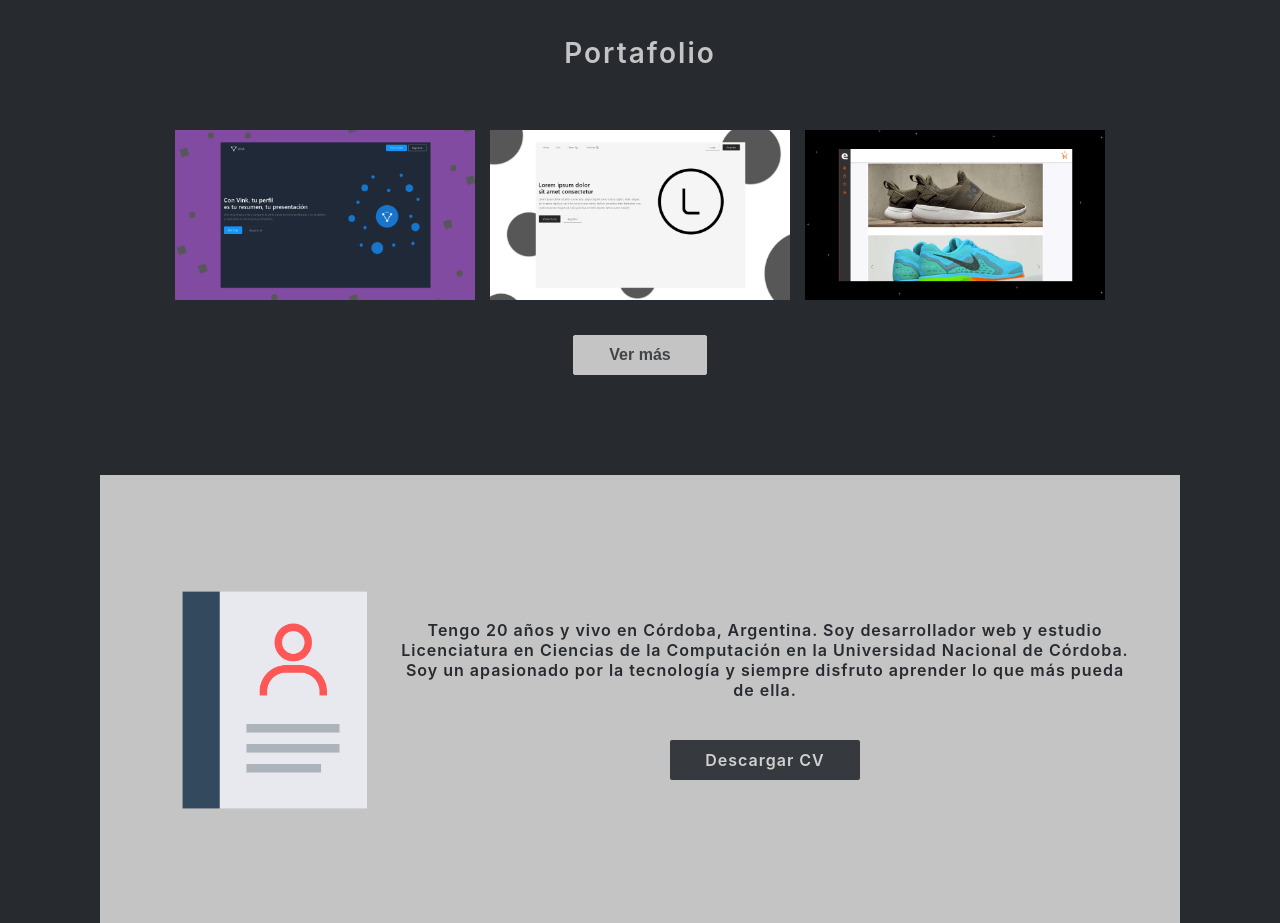
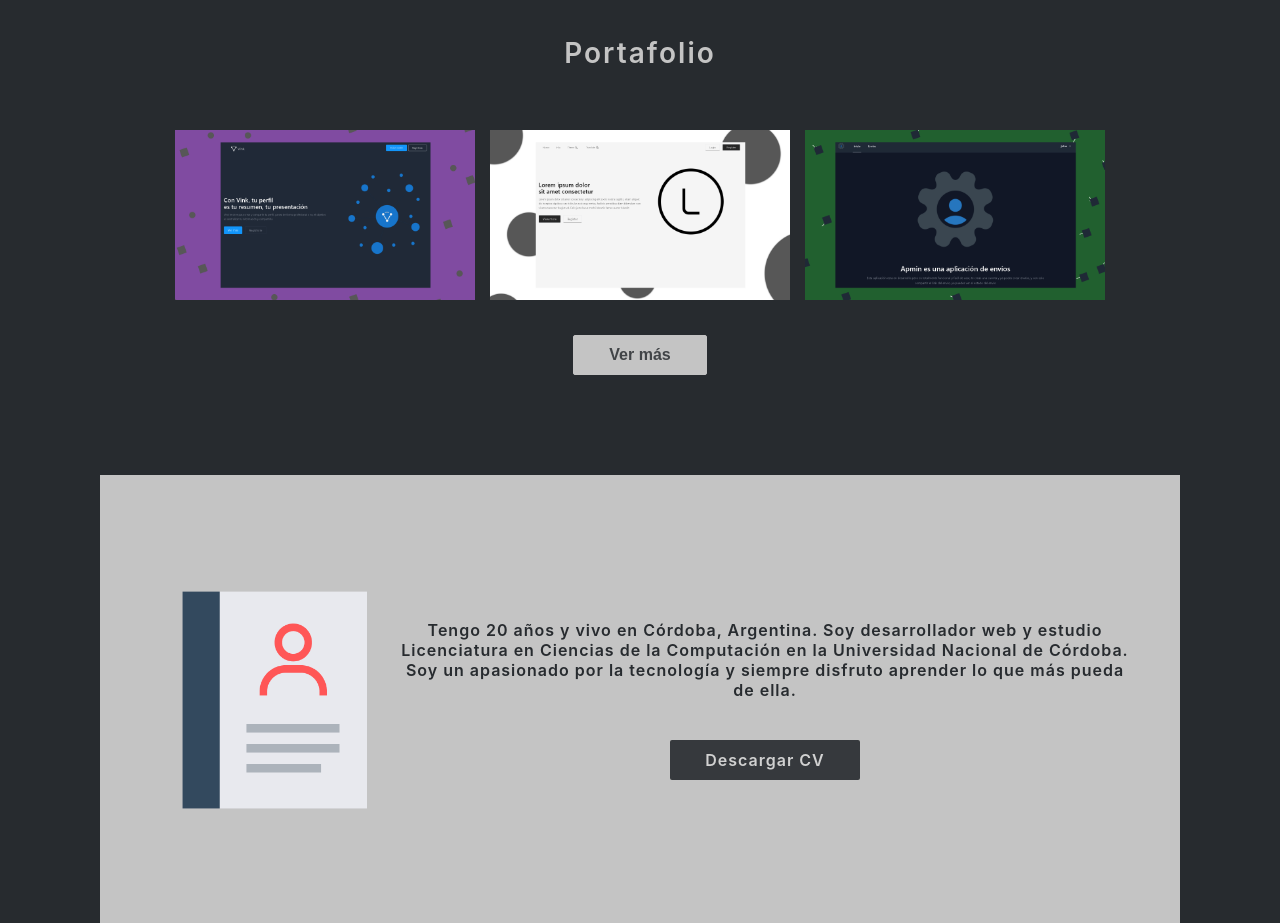
Before and after one commit to joaquinnieva/joaquinnieva, a React (Create React App) app: page / in a window 1280 px wide. Shown: the part 2400-3323 px from the top of the page. Built offline with nearby package versions, Linux system fonts and the light colour scheme.

Commit message:
add proyect10

```diff
--- a/src/data/images.js
+++ b/src/data/images.js
@@ -21,6 +21,7 @@ import perfil from '../img/perfil.png';
 import photoshop from '../img/photoshop.png';
 import php from '../img/php.png';
 import proyecto1 from '../img/proyecto1.png';
+import proyecto10 from '../img/proyecto10.png';
 import proyecto2 from '../img/proyecto2.png';
 import proyecto3 from '../img/proyecto3.png';
 import proyecto4 from '../img/proyecto4.png';
@@ -74,5 +75,6 @@ const images = {
   proyecto7,
   proyecto8,
   proyecto9,
+  proyecto10,
 };
 export default images;
--- a/src/data/proyectsInfo.js
+++ b/src/data/proyectsInfo.js
@@ -8,6 +8,7 @@ const image6 = images.proyecto6;
 const image7 = images.proyecto7;
 // const image8 = images.proyecto8;
 const image9 = images.proyecto9;
+const image10 = images.proyecto10;
 
 let proyects = [
   {
@@ -41,6 +42,16 @@ let proyects = [
     tecnologies: ['next', 'mysql', 'recoil', 'tailwind', 'yup', 'formik', 'axios', 'next-themes'],
     repo: 'https://github.com/joaquinnieva/library-proyect',
     link: 'https://librery-app.vercel.app',
+  },
+  {
+    id: 10,
+    name: 'apmin',
+    description:
+      'Aplicación de envíos 📦 , SPA de envíos funcional y facil de usar, se pueden crear envíos y ver su estado ademas de editarlos. (En desarrollo)',
+    img: image10,
+    tecnologies: ['angular', 'tailwind', 'node', 'express', 'postgressql', 'sequelize', 'jwt'],
+    link: 'https://apmin.vercel.app',
+    repo: 'https://github.com/joaquinnieva/apmin',
   },
   {
     id: 2,
```
Also changed, not shown: src/img/proyecto10.png (added).
